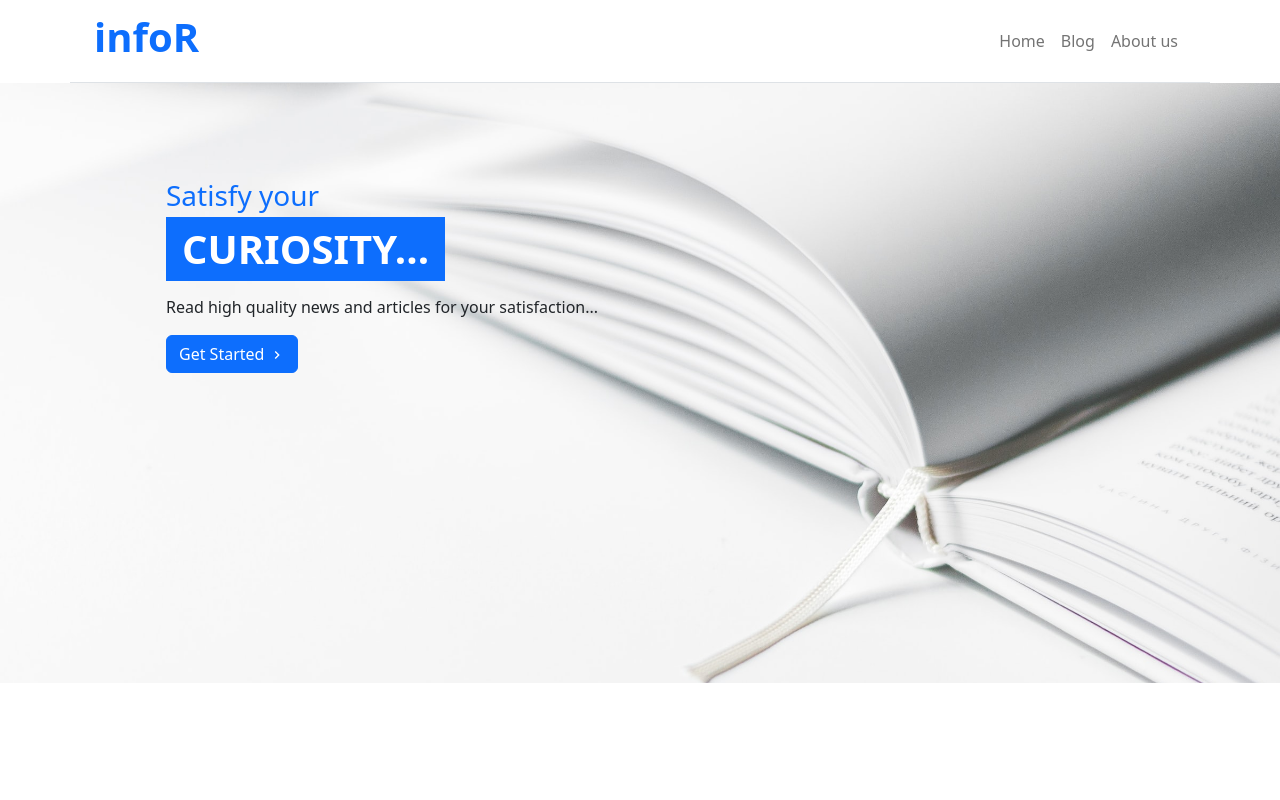
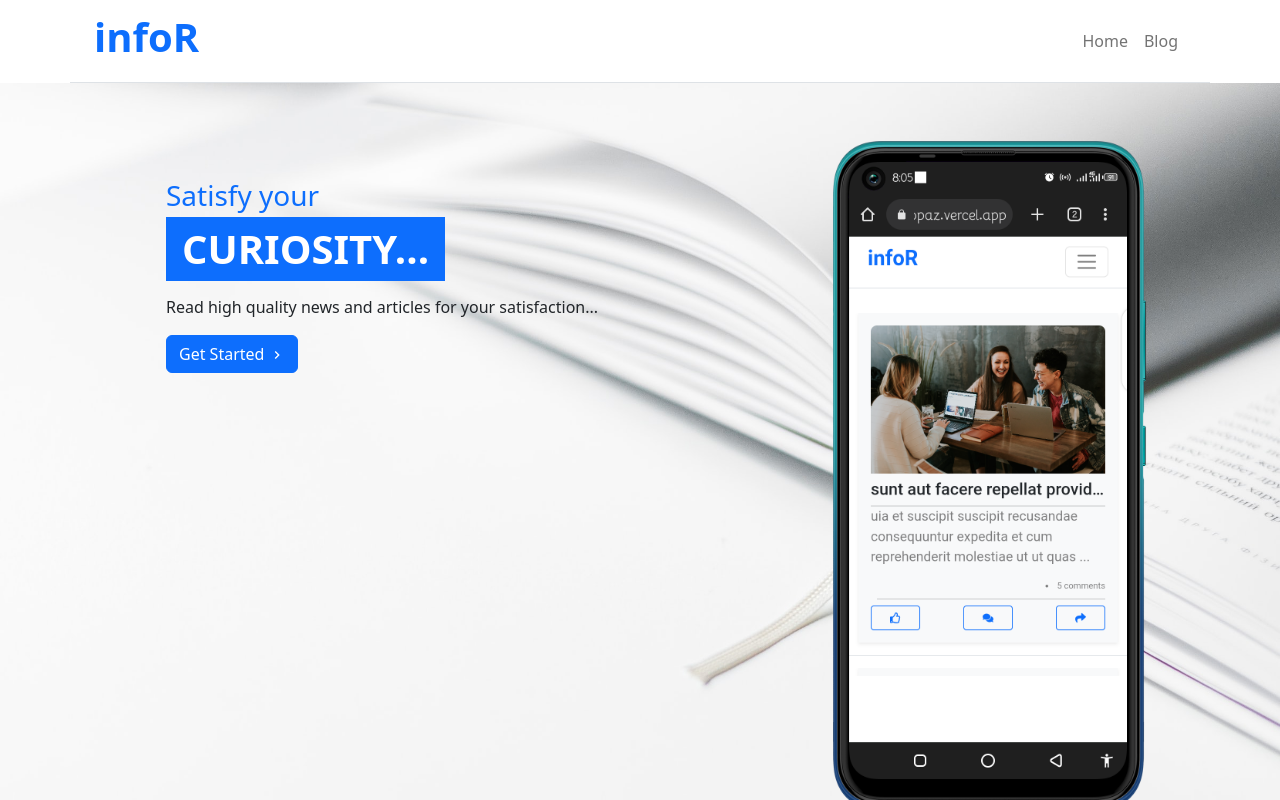
Before and after one commit to officialksolomon/my_blog, a React (Vite) app: page / in a window 1280 px wide. Built offline with nearby package versions, Linux system fonts and the light colour scheme.

Commit message:
changes to ui

```diff
--- a/src/components/BlogList.jsx
+++ b/src/components/BlogItem.jsx
@@ -2,8 +2,8 @@ import React, { useEffect, useState } from 'react'
 import { Button, Container, Row, Col } from 'react-bootstrap'
 import { Link, useNavigate } from 'react-router-dom'
 import useFetch from '../hooks/useFetch'
-import './BlogList.css'
-import BlogListFooter from './BlogListFooter'
+import './blog_item.css'
+import BlogListFooter from './BlogItemFooter'
 
 export default function BlogList ({ post, img }) {
   const [comments, loading, error] = useFetch(`https://jsonplaceholder.typicode.com/posts/${post.id}/comments`)
--- a/src/components/NavBar.jsx
+++ b/src/components/NavBar.jsx
@@ -4,13 +4,13 @@ import { Link } from "react-router-dom"
 export default function NavBar () {
   return (
     <Navbar bg="ligth" expand="lg" className="container border-bottom px-4" >
-      <Navbar.Brand href="#home"><h1 className='fw-bolder text-primary'>infoR</h1></Navbar.Brand>
+      <Navbar.Brand href="#home"><Link to='/' className='nav-link'><h1 className='fw-bolder text-primary'>infoR</h1></Link></Navbar.Brand>
       <Navbar.Toggle aria-controls="basic-navbar-nav" />
       <Navbar.Collapse id="basic-navbar-nav">
         <Nav className="w-100 d-flex justify-content-end">
           <div className=''><Link to='/' className='nav-link'>Home</Link></div>
           <div className=''><Link to='/blog' className='nav-link'>Blog</Link></div>
-          <div className=''><Link to='/blog' className='nav-link'>About us</Link></div>
+          {/* <div className=''><Link to='/blog' className='nav-link'>About us</Link></div> */}
         </Nav>
       </Navbar.Collapse>
     </Navbar>
--- a/src/pages/Blog.jsx
+++ b/src/pages/Blog.jsx
@@ -1,7 +1,7 @@
 import { Button, Container, Row, Col } from 'react-bootstrap'
 import { useState, useEffect } from "react"
 import React from 'react'
-import BlogList from '../components/BlogList'
+import BlogList from '../components/BlogItem'
 import useFetch from '../hooks/useFetch'
 import { FaSadTear, FaSmile } from 'react-icons/fa'
 import { IconContext } from 'react-icons'
@@ -11,7 +11,6 @@ import images from '../images/images'
 
 export default function Blog () {
   const [posts, loading, error] = useFetch('https://jsonplaceholder.typicode.com/posts?_limit=10')
-
   let blogList
   if (posts) {
     blogList = posts.map((post, index) => {
--- a/src/pages/BlogDetail.jsx
+++ b/src/pages/BlogDetail.jsx
@@ -11,7 +11,6 @@ import images from '../images/images'
 export default function BlogDetail () {
   const { postId } = useParams()
   const [post, loading, error] = useFetch(`https://jsonplaceholder.typicode.com/posts/${postId}`)
-
   return (
     <Container className=''>
       <Row className=''>
--- a/src/pages/Home.css
+++ b/src/pages/Home.css
@@ -4,7 +4,6 @@
   background-image: url('/src/images/book.jpg');
   background-repeat:no-repeat;
   background-size:cover;
-  height: 100vh;
 }
 
 .curiosity{
--- a/src/pages/Home.jsx
+++ b/src/pages/Home.jsx
@@ -4,15 +4,16 @@ import { Link, useNavigate } from 'react-router-dom'
 import { MdNavigateNext } from "react-icons/md"
 import './Home.css'
 import bookImg from '../images/book.jpg'
+import inforImg from '../images/infor.png'
 
 
 
 export default function Home () {
   const navigate = useNavigate()
   return (
-    <Container fluid className="home-container px-5 h-75 m-0  animate__animated animate__fadeInLeftBig">
-      <Container>
-        <Row className="h-100 py-5 p-lg-5">
+    <Container fluid className="home-container px-5  m-0  animate__animated animate__fadeInLeftBig">
+      <Container className="">
+        <Row className="h-100 py-5 p-lg-5 gy-5">
           <Col xs={12} md={8} className="p-lg-5">
             <h1 className='text-primary mb-1 p-0 fs-3'>Satisfy your</h1>
             <h1 className='h1-curiosity text-white m-0 p-0 d-inline-block fw-bolder bg-primary  p-2 px-3' >
@@ -25,7 +26,7 @@ export default function Home () {
             </Button>
           </Col>
           <Col xs={12} md={4} className="h-100">
-            {/* <img className='img-fluid' src="/src/assets/images/br.png" alt="image" /> */}
+            <img className='img-fluid' src={inforImg} alt="image" />
           </Col>
         </Row>
       </Container>
```
Also changed, not shown: src/components/BlogItemFooter.jsx (renamed from src/components/BlogListFooter.jsx), src/components/blog_item.css (renamed from src/components/BlogList.css), src/images/infor.png (added).
